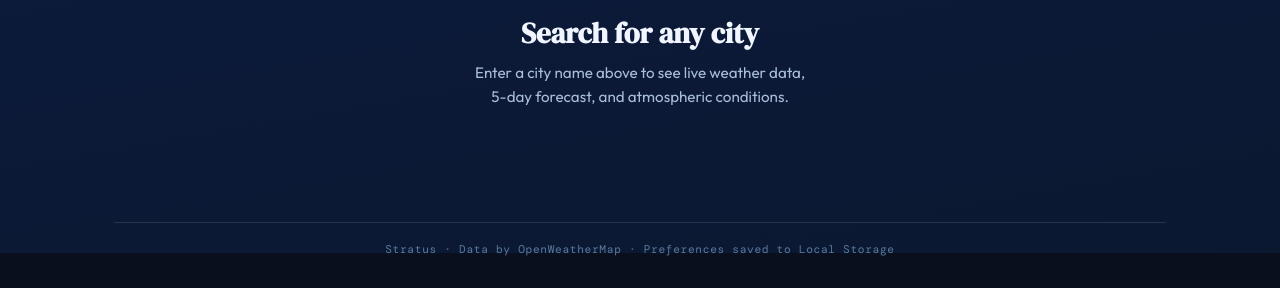
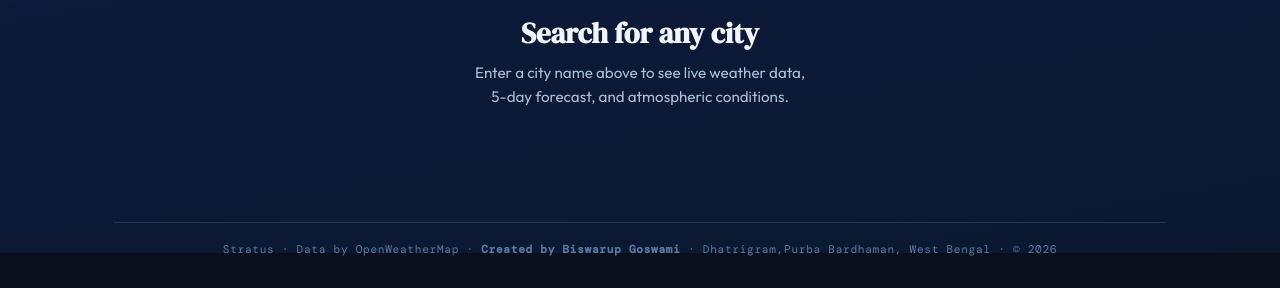
Before and after one commit to goswamibiswarup369-ops/weather-forecasting-dashboard, a plain HTML site: page index.html in a window 1280 px wide. Shown: the part 547-835 px from the top of the page. Drawn offline with nearby package versions, Linux system fonts and the light colour scheme; a script that the page names is missing; a web font is replaced by a local one.

Commit message:
Update footer content in index.html

```diff
--- a/index.html
+++ b/index.html
@@ -103,8 +103,11 @@
       <div class="forecast-grid" id="forecastGrid"></div>
 
     </div>
-
-    <footer>Stratus · Data by OpenWeatherMap · Preferences saved to Local Storage</footer>
+      <footer>
+          Stratus · Data by OpenWeatherMap ·
+          <strong>Created by Biswarup Goswami</strong> ·
+           Dhatrigram,Purba Bardhaman, West Bengal · © 2026
+       </footer>
 
   </div>
 
```
